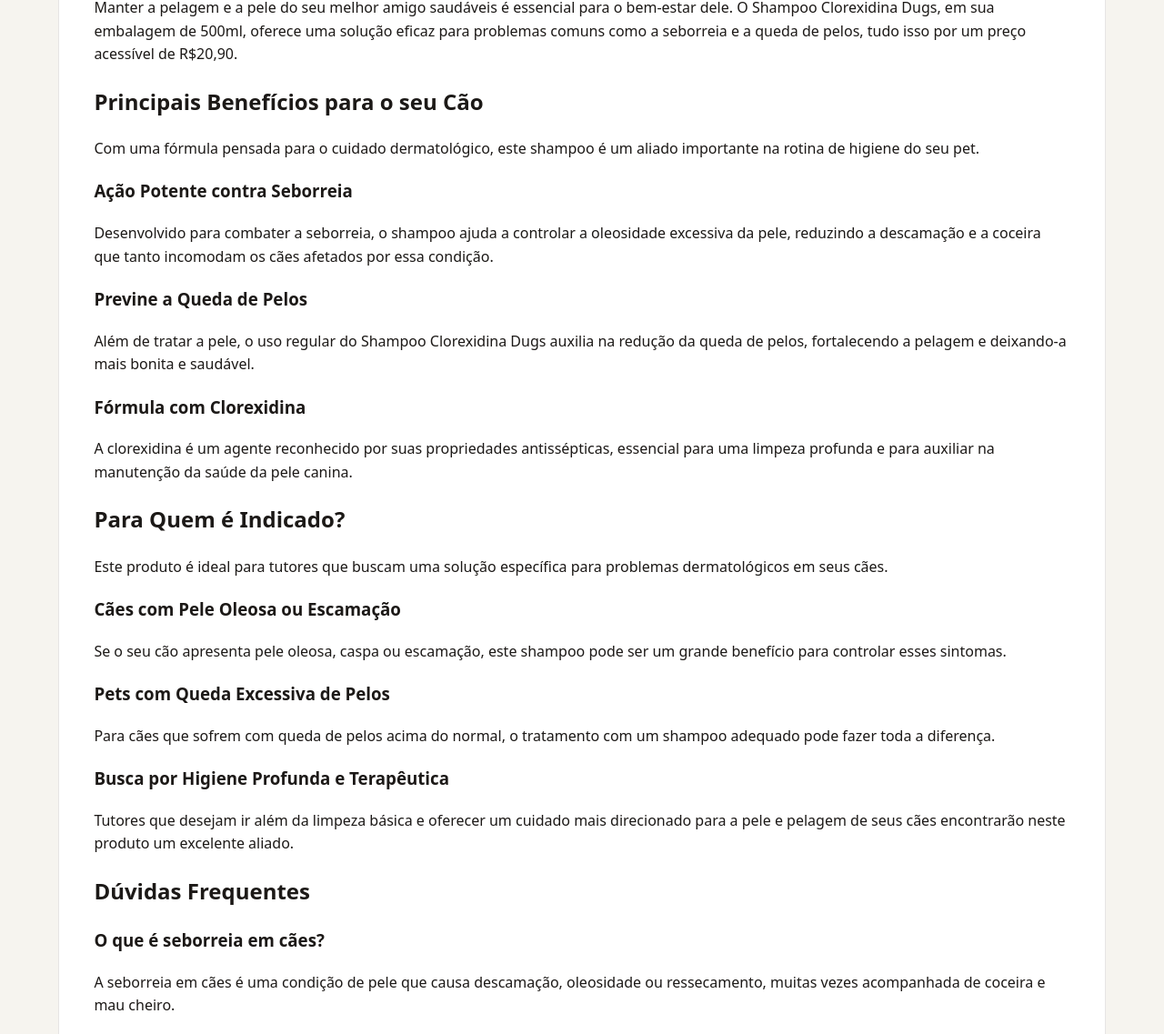
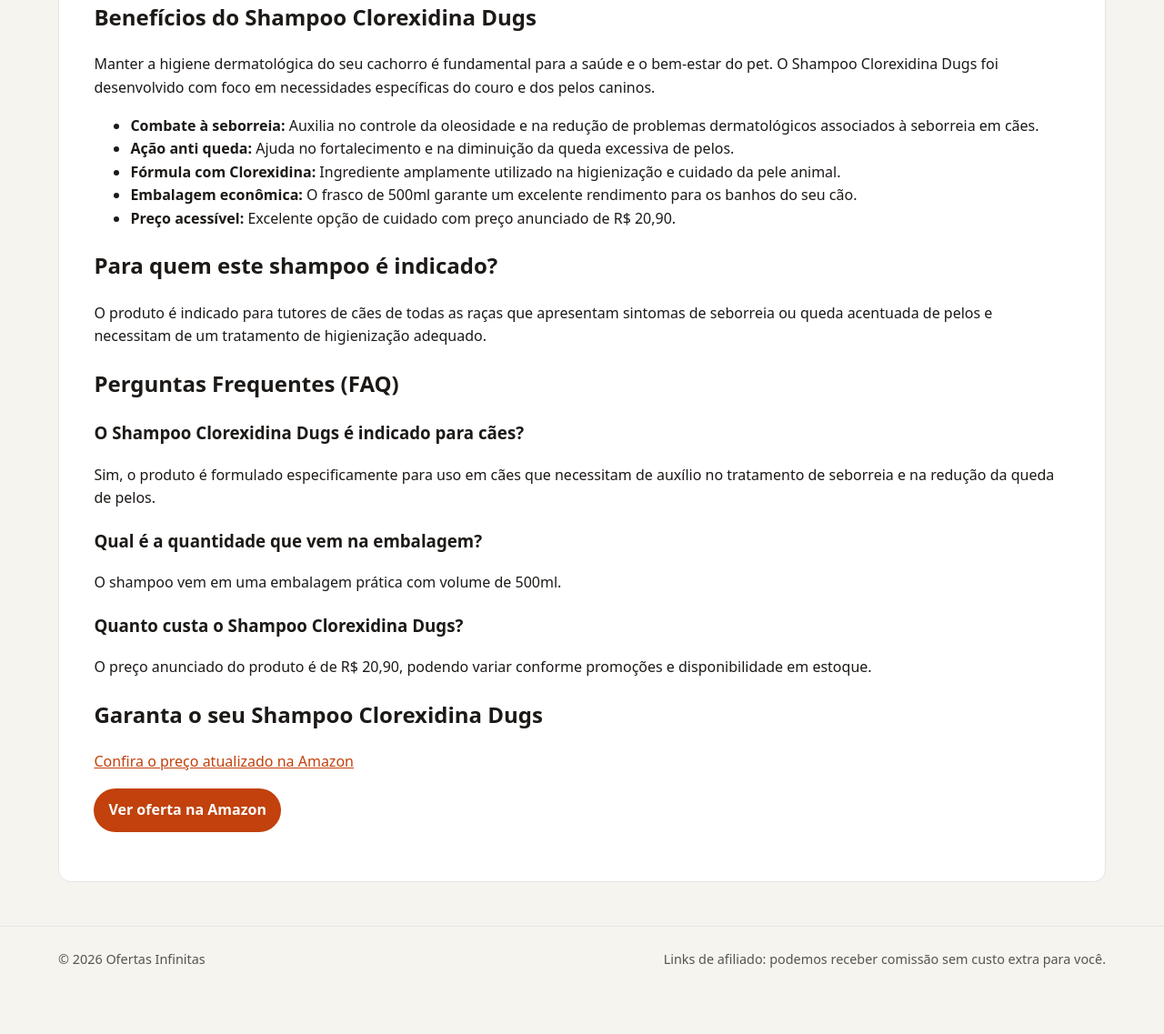
Before and after one commit to Monuver/afiliado, a Jekyll site: the page built from _posts/2026-08-18-shampoo-clorexidina-dugs-caes-seborreia-anti-queda-500ml-b09l9qkmd1.md, in a window 1280 px wide and 1400 px high, scrolled down 374 px. Shown: the part 263-1400 px from the top of the window at 91% size. Built offline with Jekyll 4.4.1, drawn with Linux system fonts in a browser that asks for light colours; after the commit the page ends 1735 px from its top, so only the background shows below that; some of the changed text lies outside the part shown.

```diff
--- a/_posts/2026-08-18-shampoo-clorexidina-dugs-caes-seborreia-anti-queda-500ml-b09l9qkmd1.md
+++ b/_posts/2026-08-18-shampoo-clorexidina-dugs-caes-seborreia-anti-queda-500ml-b09l9qkmd1.md
@@ -1,8 +1,8 @@
 ---
 layout: post
-title: 'Diga Adeus à Seborreia e Queda: Shampoo Clorexidina Dugs para seu Cão!'
-description: Combata seborreia e queda de pelos com o Shampoo Clorexidina Dugs para cães. Cuidado eficaz por apenas R$20,90. Garanta já a saúde da pele e pelagem do...
-date: 2026-08-18 23:38:17 -0300
+title: 'Shampoo Clorexidina Dugs 500ml: Cuidado para Cães com Seborreia e Queda'
+description: Cuide da pele do seu pet com o Shampoo Clorexidina Dugs 500ml. Auxilia no combate à seborreia e queda de pelos por apenas R$ 20,90. Confira!
+date: 2026-08-21 05:42:30 -0300
 categories:
 - ofertas
 image: https://m.media-amazon.com/images/I/41J5jrHMIdL._AC_SL1000_.jpg
@@ -10,53 +10,37 @@ preco: R$20,90
 affiliate_url: https://amzn.to/4qzhrZ9
 ---
 
-# Diga Adeus à Seborreia e Queda: Shampoo Clorexidina Dugs para seu Cão!
+# Shampoo Clorexidina Dugs 500ml: Cuidado para Cães com Seborreia e Queda
 
-Combata seborreia e queda de pelos com o Shampoo Clorexidina Dugs para cães. Cuidado eficaz por apenas R$20,90. Garanta já a saúde da pele e pelagem do seu pet!
+Cuide da pele do seu pet com o Shampoo Clorexidina Dugs 500ml. Auxilia no combate à seborreia e queda de pelos por apenas R$ 20,90. Confira!
 
 ![Shampoo Clorexidina Dugs Cães Seborreia Anti Queda 500ml](https://m.media-amazon.com/images/I/41J5jrHMIdL._AC_SL1000_.jpg)
 
-Manter a pelagem e a pele do seu melhor amigo saudáveis é essencial para o bem-estar dele. O Shampoo Clorexidina Dugs, em sua embalagem de 500ml, oferece uma solução eficaz para problemas comuns como a seborreia e a queda de pelos, tudo isso por um preço acessível de R$20,90.
+## Benefícios do Shampoo Clorexidina Dugs
 
-## Principais Benefícios para o seu Cão
+Manter a higiene dermatológica do seu cachorro é fundamental para a saúde e o bem-estar do pet. O Shampoo Clorexidina Dugs foi desenvolvido com foco em necessidades específicas do couro e dos pelos caninos.
 
-Com uma fórmula pensada para o cuidado dermatológico, este shampoo é um aliado importante na rotina de higiene do seu pet.
+* **Combate à seborreia:** Auxilia no controle da oleosidade e na redução de problemas dermatológicos associados à seborreia em cães.
+* **Ação anti queda:** Ajuda no fortalecimento e na diminuição da queda excessiva de pelos.
+* **Fórmula com Clorexidina:** Ingrediente amplamente utilizado na higienização e cuidado da pele animal.
+* **Embalagem econômica:** O frasco de 500ml garante um excelente rendimento para os banhos do seu cão.
+* **Preço acessível:** Excelente opção de cuidado com preço anunciado de R$ 20,90.
 
-### Ação Potente contra Seborreia
-Desenvolvido para combater a seborreia, o shampoo ajuda a controlar a oleosidade excessiva da pele, reduzindo a descamação e a coceira que tanto incomodam os cães afetados por essa condição.
+## Para quem este shampoo é indicado?
 
-### Previne a Queda de Pelos
-Além de tratar a pele, o uso regular do Shampoo Clorexidina Dugs auxilia na redução da queda de pelos, fortalecendo a pelagem e deixando-a mais bonita e saudável.
+O produto é indicado para tutores de cães de todas as raças que apresentam sintomas de seborreia ou queda acentuada de pelos e necessitam de um tratamento de higienização adequado.
 
-### Fórmula com Clorexidina
-A clorexidina é um agente reconhecido por suas propriedades antissépticas, essencial para uma limpeza profunda e para auxiliar na manutenção da saúde da pele canina.
+## Perguntas Frequentes (FAQ)
 
-## Para Quem é Indicado?
+### O Shampoo Clorexidina Dugs é indicado para cães?
+Sim, o produto é formulado especificamente para uso em cães que necessitam de auxílio no tratamento de seborreia e na redução da queda de pelos.
 
-Este produto é ideal para tutores que buscam uma solução específica para problemas dermatológicos em seus cães.
+### Qual é a quantidade que vem na embalagem?
+O shampoo vem em uma embalagem prática com volume de 500ml.
 
-### Cães com Pele Oleosa ou Escamação
-Se o seu cão apresenta pele oleosa, caspa ou escamação, este shampoo pode ser um grande benefício para controlar esses sintomas.
+### Quanto custa o Shampoo Clorexidina Dugs?
+O preço anunciado do produto é de R$ 20,90, podendo variar conforme promoções e disponibilidade em estoque.
 
-### Pets com Queda Excessiva de Pelos
-Para cães que sofrem com queda de pelos acima do normal, o tratamento com um shampoo adequado pode fazer toda a diferença.
-
-### Busca por Higiene Profunda e Terapêutica
-Tutores que desejam ir além da limpeza básica e oferecer um cuidado mais direcionado para a pele e pelagem de seus cães encontrarão neste produto um excelente aliado.
-
-## Dúvidas Frequentes
-
-### O que é seborreia em cães?
-A seborreia em cães é uma condição de pele que causa descamação, oleosidade ou ressecamento, muitas vezes acompanhada de coceira e mau cheiro.
-
-### Com que frequência devo usar o Shampoo Clorexidina Dugs?
-A frequência de uso deve ser determinada pelo médico veterinário, baseando-se na condição da pele do seu cão e na gravidade da seborreia ou queda de pelos.
-
-### Qual a função da clorexidina neste shampoo?
-A clorexidina é um antisséptico de amplo espectro que ajuda a combater bactérias e leveduras que podem agravar problemas de pele, promovendo uma limpeza profunda e terapêutica.
-
-## Garanta Já o Bem-Estar do seu Pet!
-
-Não deixe que problemas de pele comprometam a qualidade de vida do seu cão. Invista no Shampoo Clorexidina Dugs e veja a diferença na saúde da pele e na beleza da pelagem do seu amigo.
+## Garanta o seu Shampoo Clorexidina Dugs
 
 [Confira o preço atualizado na Amazon](https://amzn.to/4qzhrZ9)
```
Also changed, not shown: _posts/2026-08-18-cafeteira-italiana-expresso-aluminio-xicaras-b08b79hyvc.md (+24 -28 lines), _posts/2026-08-19-cadeira-escritorio-presidente-duoffice-du500a-b09vnbcfdj.md (+22 -23 lines), _posts/2026-08-19-flexiveis-cotonete-bastonetes-bellacotton-150unidades-b0cx9wkp1b.md (+23 -20 lines).
